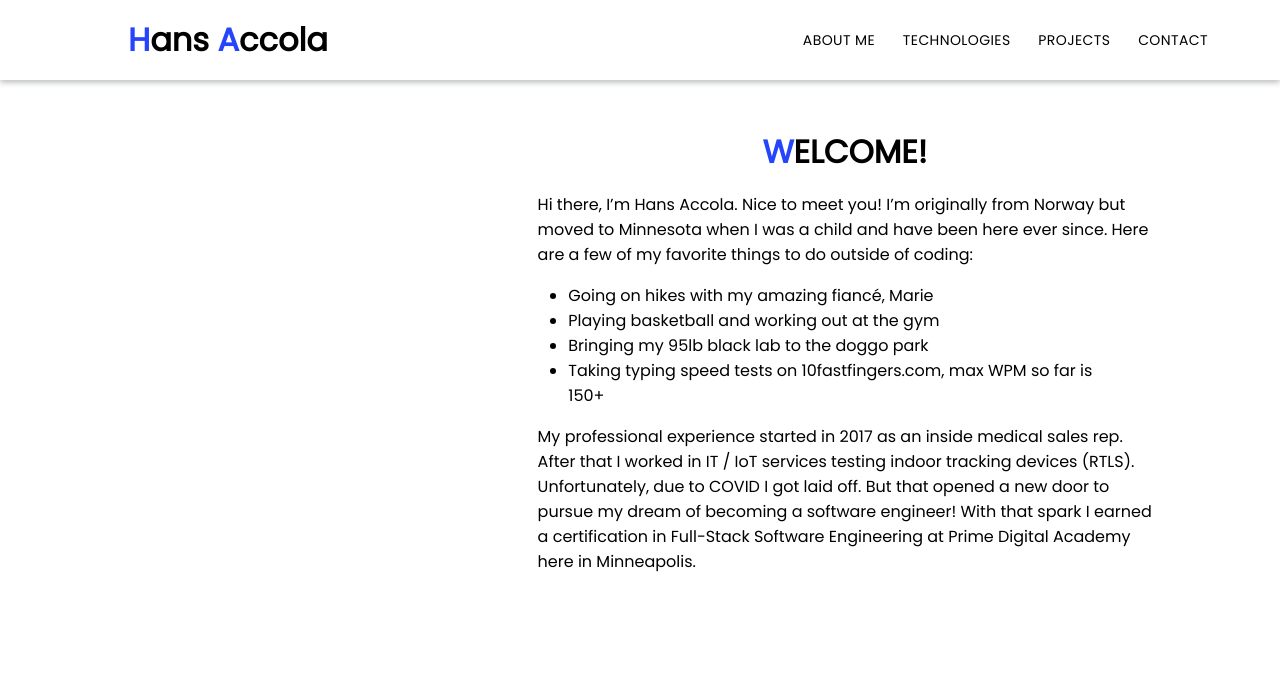
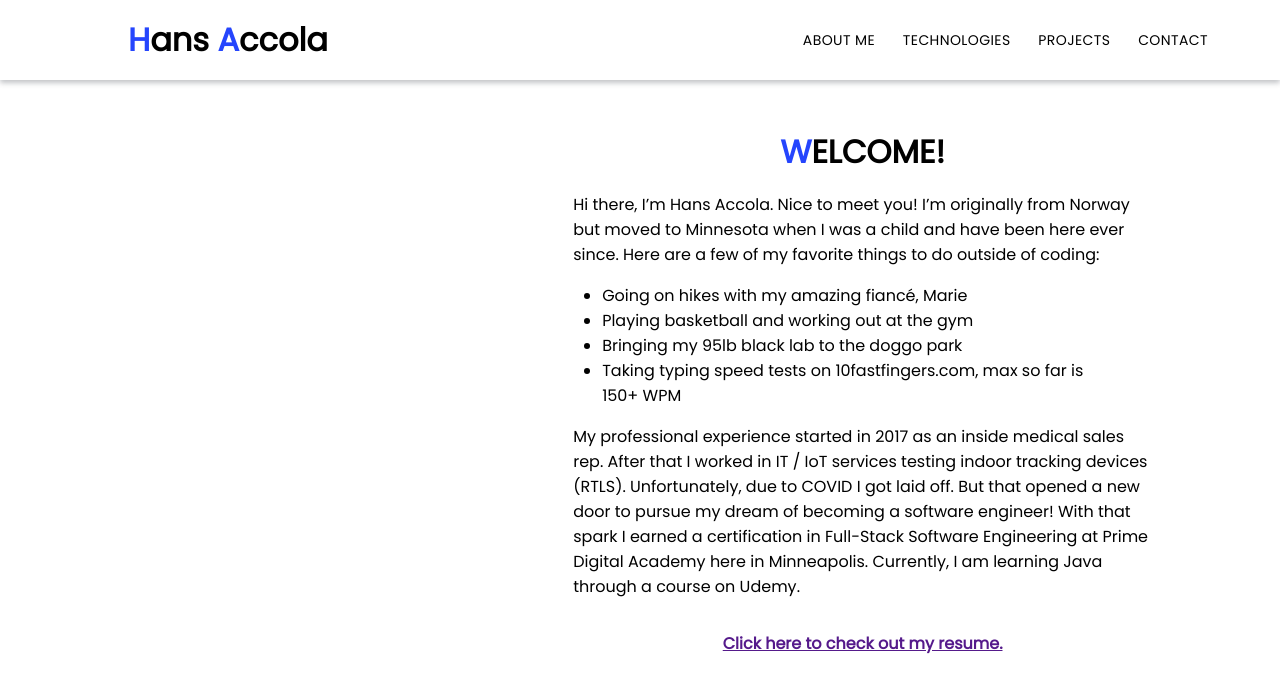
Before and after one commit to iHansy/responsive-portfolio, a React (Create React App) app: page / in a window 1280 px wide. Shown: the top 692 px of the page. Built offline with nearby package versions, Linux system fonts and the light colour scheme.

Commit message:
added resume link, need to style and add resume

```diff
--- a/src/App.css
+++ b/src/App.css
@@ -70,11 +70,11 @@
   max-height: 350px;
   max-width: 350px;
   animation: drop 1.75s ease;
-  filter: drop-shadow(0px 7px 5px gray);
+  filter: drop-shadow(0px 12px 7px gray);
 }
 
 .aboutme-description {
-  flex: 1.5;
+  flex: 1.3;
   flex-direction: column;
   align-items: center;
 }
@@ -89,6 +89,11 @@
 
 .first-letter-color {
   color: #2545fd;
+}
+
+.resume-link {
+  margin-top: 2vh;
+  margin-bottom: 4vh;
 }
 
 /* -------------------------- */
--- a/src/components/AboutMe.js
+++ b/src/components/AboutMe.js
@@ -17,9 +17,10 @@ function AboutMe(props) {
                     <li>Going on hikes with my amazing fiancé, Marie</li>
                     <li>Playing basketball and working out at the gym</li>
                     <li>Bringing my 95lb black lab to the doggo park</li>
-                    <li>Taking typing speed tests on 10fastfingers.com, max WPM so far is 150+</li>
+                    <li>Taking typing speed tests on 10fastfingers.com, max so far is 150+ WPM</li>
                 </ul>
-                <p className="aboutme-p2">My professional experience started in 2017 as an inside medical sales rep. After that I worked in IT / IoT services testing indoor tracking devices (RTLS). Unfortunately, due to COVID I got laid off. But that opened a new door to pursue my dream of becoming a software engineer! With that spark I earned a certification in Full-Stack Software Engineering at Prime Digital Academy here in Minneapolis.</p>
+                <p className="aboutme-p2">My professional experience started in 2017 as an inside medical sales rep. After that I worked in IT / IoT services testing indoor tracking devices (RTLS). Unfortunately, due to COVID I got laid off. But that opened a new door to pursue my dream of becoming a software engineer! With that spark I earned a certification in Full-Stack Software Engineering at Prime Digital Academy here in Minneapolis. Currently, I am learning Java through a course on Udemy.</p>
+                <h4 className="resume-link"><a href="">Click here to check out my resume.</a></h4>
             </div>
         </div>
     );
```
Also changed, not shown: 1 other file (tests, documents, lock files or other folders).
